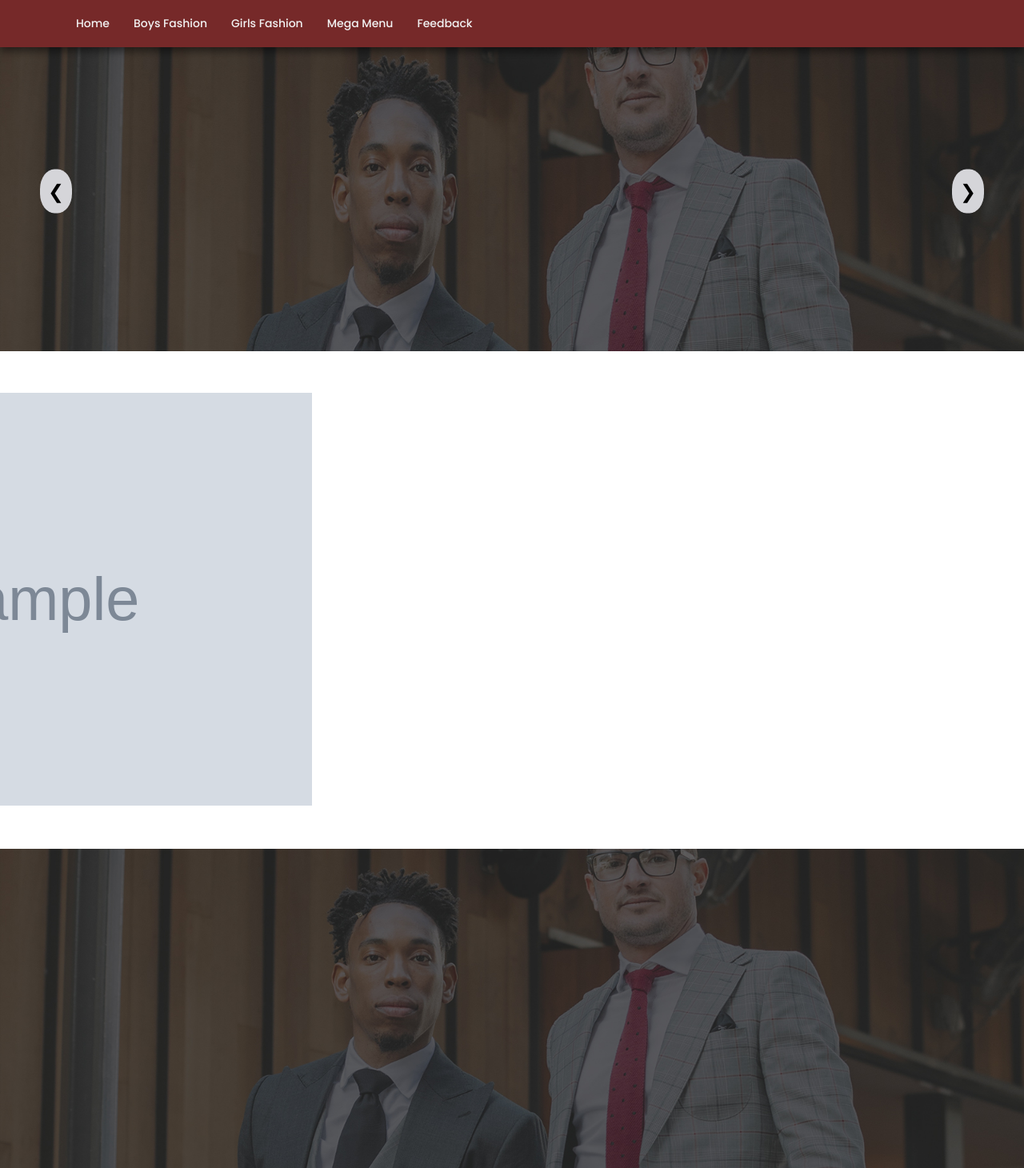
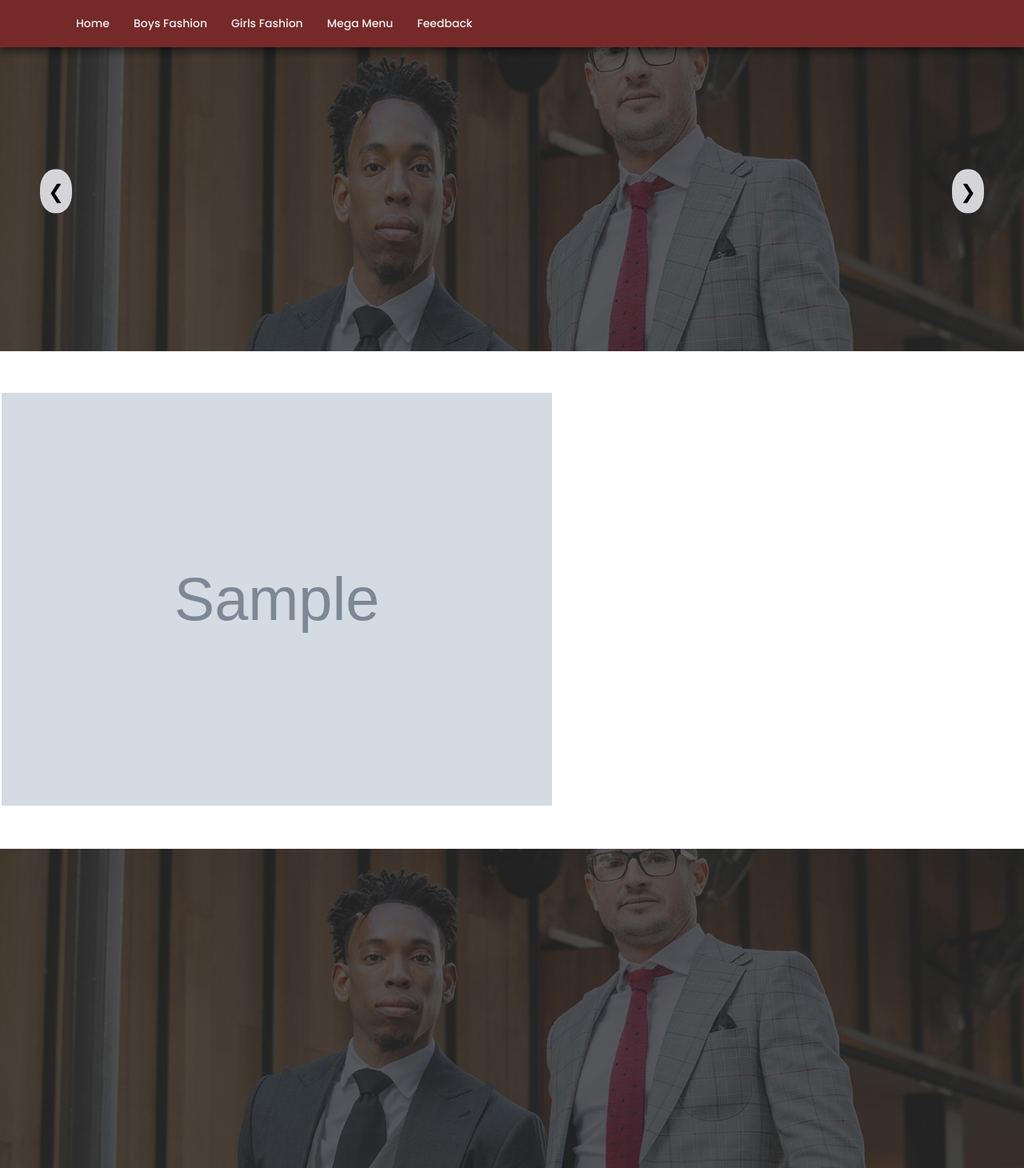
Before and after one commit to crcr-hub/django-firstcry, a Django app: template templates/userhome.html in a window 1280 px wide; the page is wider, and only the part inside the window is pictured. Shown: the part 66-1526 px from the top of that part at 80% size. Run offline with Django 4.2, Linux system fonts and the light colour scheme; the template is opened without the code that fills it: most values are stand-ins (such as "Sample title", 1, 10 or a date in 2020); grey boxes marked "Sample" are stand-in pictures; some web fonts are replaced.

Commit message:
changes in css files

```diff
--- a/templates/userhome.html
+++ b/templates/userhome.html
@@ -237,7 +237,7 @@
 <!-- End of banner -->
 <section class="section" id="products">
 <div class="container">
-<div class="row" style="margin-left: -300px; margin-right: -300px;">
+<div class="row" >
   {% for p in products %}
 
     <div class="col-lg-4">
```
